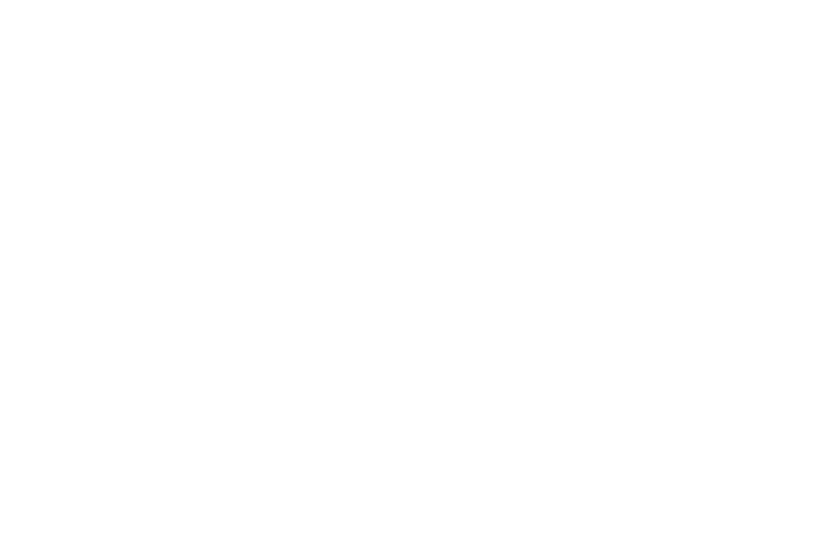
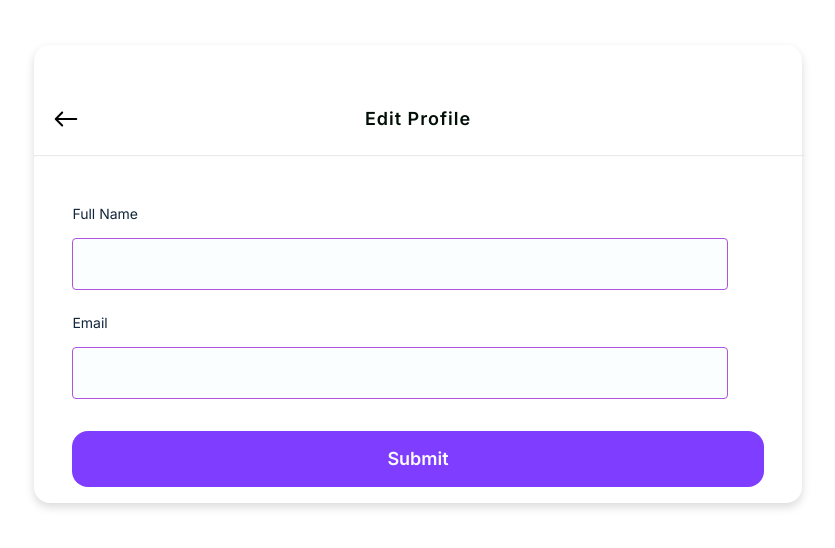
Before and after one commit to Chennakiran2004/Wallety_Frontend, a React (Create React App) app: page /userInfo in a window 1280 px wide. Before the commit this address led to /signIn. Shown: the part 126-674 px from the top of the page, without its empty margins (222-1057 px from the left). Built offline with nearby package versions, Linux system fonts and the light colour scheme; no server answers.

Commit message:
Updated Profile

```diff
--- a/src/App.tsx
+++ b/src/App.tsx
@@ -42,7 +42,8 @@ function App() {
         <Route path="/signup" element={<SignUp />} />
         <Route path="/login" element={<Login />} />
         <Route path="/setup" element={<SetUp />} />
-        <Route path="/monthReview" element={<MonthReview />} />
+        <Route path="/userInfo" element={<UserInfo />} />
+
         <Route
             path="/SmartSpendingSuggestions"
             element={<SmartSpendingSuggestions />}
@@ -54,15 +55,15 @@ function App() {
           <Route path="/transaction" element={<Transaction />} />
           <Route path="/budget" element={<Budget />} />
           <Route path="/youAreAllSet" element={<YouAreAllSet />} />
-          <Route path="/userInfo" element={<UserInfo />} />
+          {/* <Route path="/userInfo" element={<UserInfo />} /> */}
           <Route path="/expense" element={<ExpenseComponent />} />
           <Route path="/transaction/:id" element={<TransactionDetails />} />
           <Route path="/financialReport" element={<FinancialReport />} />
-          {/* <Route
+          <Route
             path="/SmartSpendingSuggestions"
             element={<SmartSpendingSuggestions />}
-          /> */}
-          {/* <Route path="/monthReview" element={<MonthReview />} /> */}
+          />
+          <Route path="/monthReview" element={<MonthReview />} />
         </Route>
       </Routes>
       {shouldShowTabBar && <TabBar />}
--- a/src/Components/UserInfo/index.tsx
+++ b/src/Components/UserInfo/index.tsx
@@ -9,6 +9,7 @@ import {
   BackImage,
   Button,
   InputContainer,
+  EditProfileMainContianer,
 } from "./styledComponents";
 import { useEffect, useState } from "react";
 import {
@@ -95,7 +96,7 @@ const UserInfo = () => {
   }, []);
 
   return (
-    <>
+    <EditProfileMainContianer>
       <SignAndLoginInHeadingContainer>
         <BackImage onClick={handleBack} size={40} />
         <SignAndLoginHeading>Edit Profile</SignAndLoginHeading>
@@ -124,7 +125,7 @@ const UserInfo = () => {
           <Button onClick={updateProfile}>Submit</Button>
         </FormContainer>
       </ProfileInfoMainContainer>
-    </>
+    </EditProfileMainContianer>
   );
 };
 
--- a/src/Components/UserInfo/styledComponents.ts
+++ b/src/Components/UserInfo/styledComponents.ts
@@ -88,8 +88,21 @@ export const SignAndLoginInHeadingContainer = styled.div`
   width: 100%;
   position: relative;
   margin-top: 8%;
+
 `;
 
 export const Button = styled(GlobalButton1)`
-  margin-top: 16%;
+  margin-top: 32px;
 `;
+
+
+export const EditProfileMainContianer = styled.div`
+  @media screen and (min-width: 768px) {
+    width: 768px;
+    height: auto;
+    padding-bottom: 16px;
+    margin: auto;
+    box-shadow: 0px 4px 10px rgba(0, 0, 0, 0.15); /* Add shadow here */
+    border-radius: 16px;
+  }
+`
```
